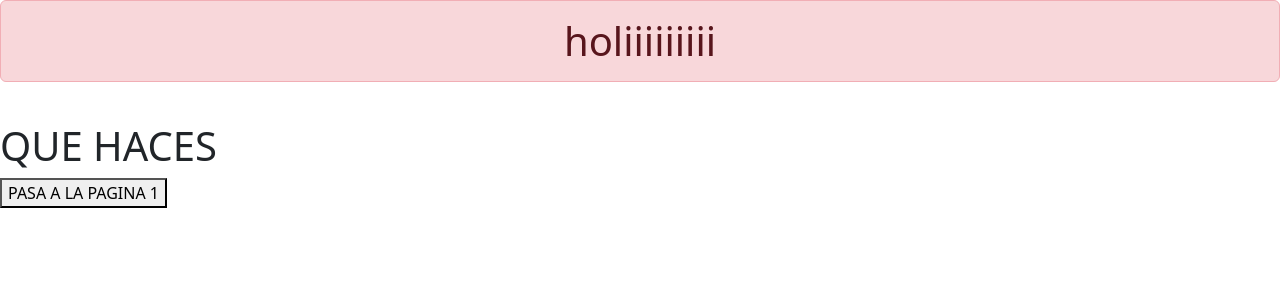
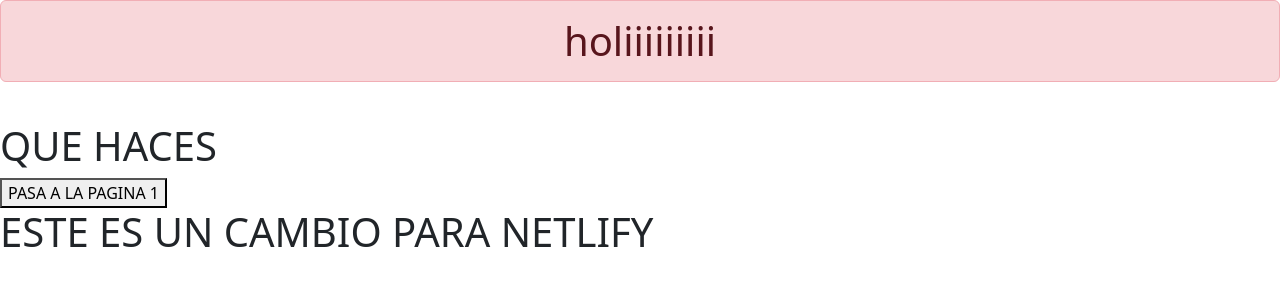
Before and after one commit to NoemiQuintanilla/ComputacionNube, a plain HTML site: page index.html in a window 1280 px wide. Drawn offline with nearby package versions, Linux system fonts and the light colour scheme.

Commit message:
MODIFIQUE INDEX

```diff
--- a/index.html
+++ b/index.html
@@ -13,5 +13,6 @@
    <br>
    <h1>QUE HACES</h1>
    <a href="pagina1.html"><button>PASA A LA PAGINA 1</button></a>
+   <h1>ESTE ES UN CAMBIO PARA NETLIFY</h1>
 </body>
 </html>
```
